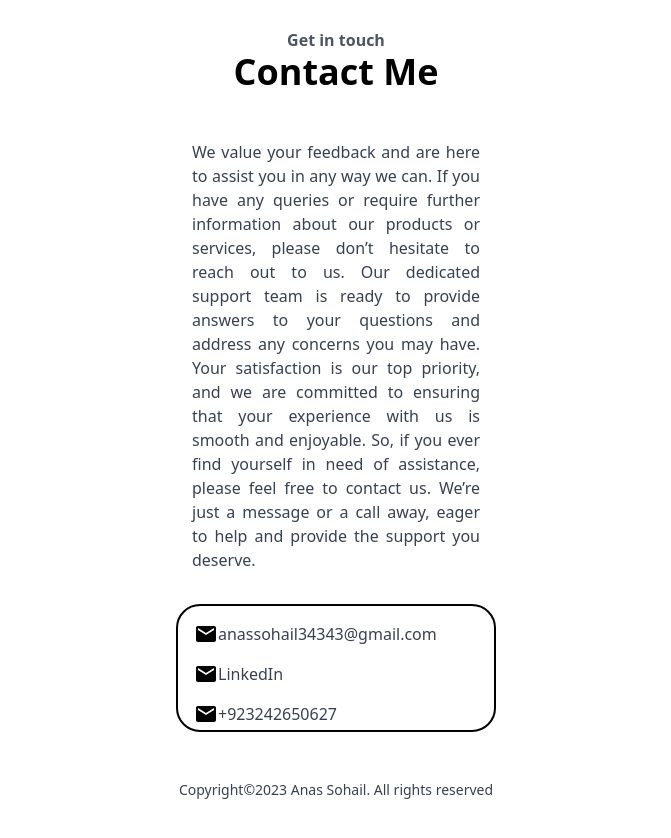
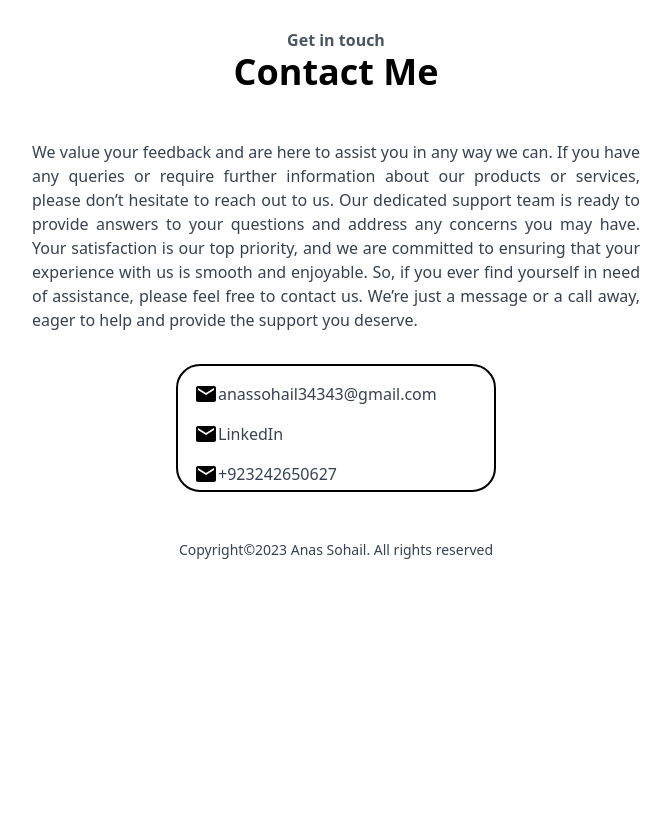
Before and after one commit to muhammadanascode/portfolio-website, a Next.js app: page / in a window 1280 px wide. Shown: the part 3300-4138 px from the top of the page, without its empty margins (304-975 px from the left). After the commit the page ends 4112 px from the top, so only its background shows below. Built offline with nearby package versions, Linux system fonts and the light colour scheme.

Commit message:
contact.js responsiveness
width of paragraph has been fixed.

```diff
--- a/components/Contact.js
+++ b/components/Contact.js
@@ -12,7 +12,7 @@ const Contact = () => {
           Get in touch
         </p>
         <p className="text-center font-semibold text-4xl">Contact Me</p>
-        <div className="w-80 m-auto mt-8 p-4">
+        <div className="w-80 m-auto lg:w-full mt-8 p-4">
           <p className="text-gray-700 text-justify">
             We value your feedback and are here to assist you in any way we can.
             If you have any queries or require further information about our
```
